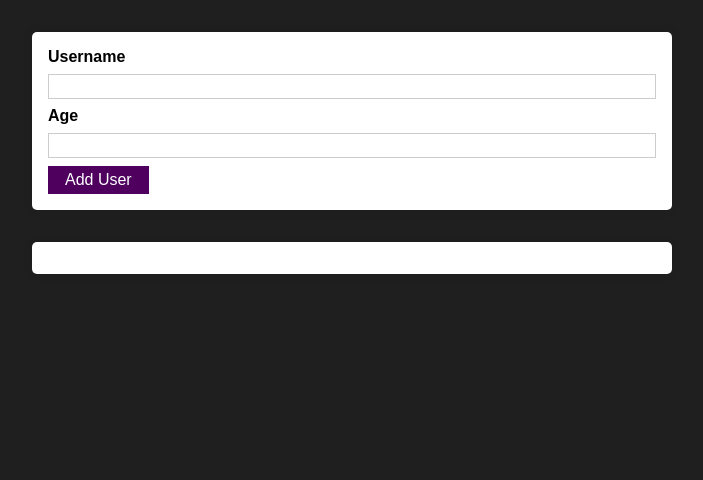
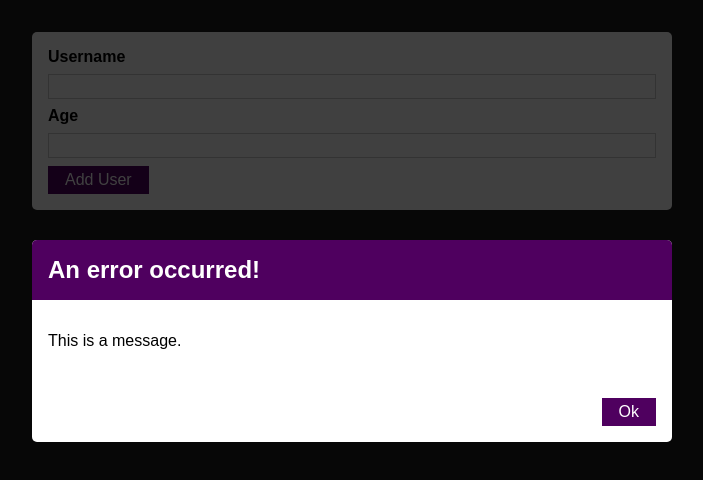
Before and after one commit to swicken/rcg-project1, a React (Create React App) app: page / in a window 1280 px wide. Shown: the top 480 px of the page, without its empty margins (288-991 px from the left). Built offline with nearby package versions, Linux system fonts and the light colour scheme.

Commit message:
section 8 complete

```diff
--- /dev/null
+++ b/src/components/UI/ErrorModal.jsx
@@ -0,0 +1,24 @@
+import Card from './Card';
+import Button from './Button';
+import styles from './ErrorModal.module.css';
+const ErrorModal = props => {
+    return (
+        <div>
+            <div className={styles.backdrop}>
+                <Card className={styles.modal}>
+                    <header className={styles.header}>
+                        <h2>{props.title}</h2>
+                    </header>
+                    <div className={styles.content}>
+                        <p>{props.message}</p>
+                    </div>
+                    <footer className={styles.actions}>
+                        <Button>Ok</Button>
+                    </footer>
+                </Card>
+            </div>
+        </div>
+    );
+}
+
+export default ErrorModal;
--- /dev/null
+++ b/src/components/UI/ErrorModal.module.css
@@ -0,0 +1,45 @@
+.backdrop {
+    position: fixed;
+    top: 0;
+    left: 0;
+    width: 100%;
+    height: 100vh;
+    z-index: 10;
+    background: rgba(0, 0, 0, 0.75);
+}
+
+.modal {
+    position: fixed;
+    top: 30vh;
+    left: 10%;
+    width: 80%;
+    z-index: 100;
+    overflow: hidden;
+}
+
+.header {
+    background: #4f005f;
+    padding: 1rem;
+}
+
+.header h2 {
+    margin: 0;
+    color: white;
+}
+
+.content {
+    padding: 1rem;
+}
+
+.actions {
+    padding: 1rem;
+    display: flex;
+    justify-content: flex-end;
+}
+
+@media (min-width: 768px) {
+    .modal {
+        left: calc(50% - 20rem);
+        width: 40rem;
+    }
+}
--- a/src/components/Users/AddUser.jsx
+++ b/src/components/Users/AddUser.jsx
@@ -2,6 +2,7 @@
 import styles from "./AddUser.module.css";
 import Button from "../UI/Button";
 import { useState } from "react";
+import ErrorModal from "../UI/ErrorModal";
 
 const AddUser = props => {
     const [enteredUsername, setEnteredUsername] = useState('');
@@ -28,6 +29,8 @@
     }
 
     return (
+        <div>
+        <ErrorModal title="An error occurred!" message="This is a message." />
         <Card className={styles.input}>
         <form onSubmit={addUserHandler}>
             <label htmlFor="username">Username</label>
@@ -37,6 +40,7 @@
             <Button type="submit">Add User</Button>
         </form>
         </Card>
+        </div>
     )
 };
 
```
